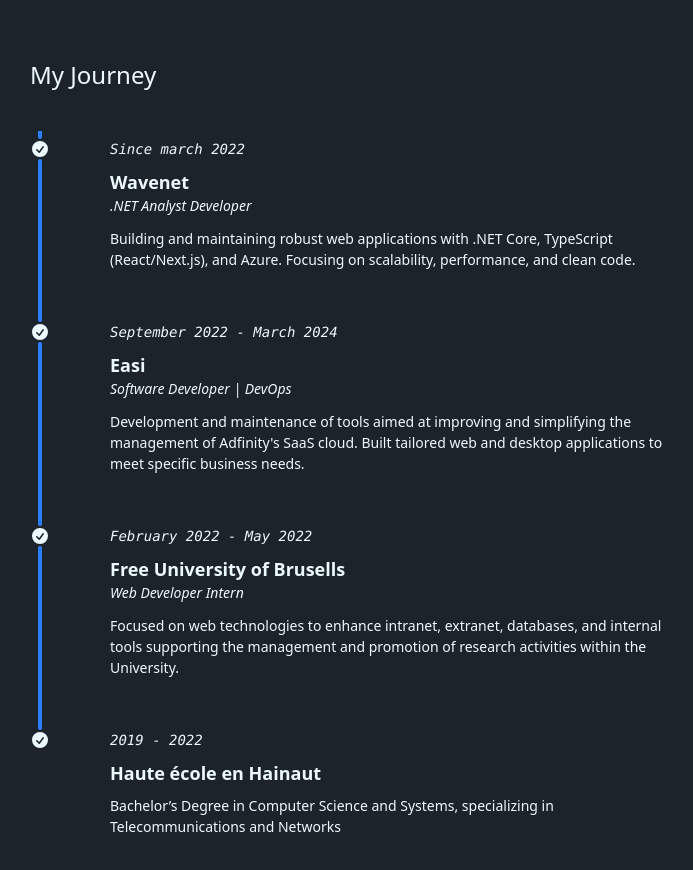
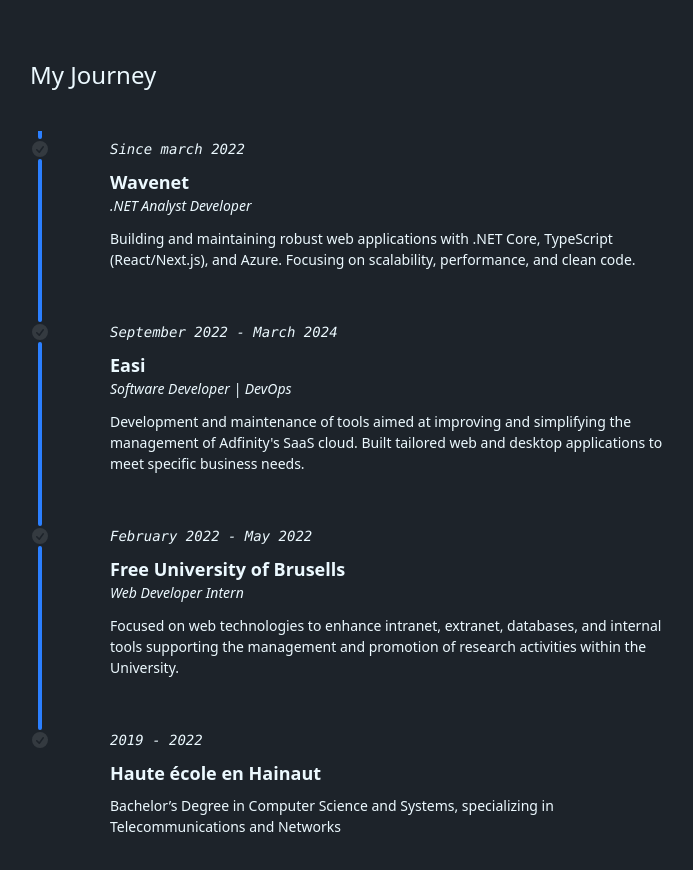
Before and after one commit to h0livier/nuxt-portfolio, a Nuxt app: page / in a window 1280 px wide. Shown: the part 1040-1910 px from the top of the page, without its empty margins (290-983 px from the left). Built offline with nearby package versions, Linux system fonts and the light colour scheme.

Commit message:
changed style to white

```diff
--- a/components/timeline.vue
+++ b/components/timeline.vue
@@ -17,7 +17,7 @@ const experiences = ref(props.experiences)
         <li v-for="experience in experiences">
             <hr class="bg-blue-500" />
             <div class="timeline-middle">
-                <svg xmlns="http://www.w3.org/2000/svg" viewBox="0 0 20 20" fill="currentColor" class="h-5 w-5">
+                <svg xmlns="http://www.w3.org/2000/svg" viewBox="0 0 20 20" fill="#343a40" class="h-5 w-5">
                     <path fill-rule="evenodd"
                         d="M10 18a8 8 0 100-16 8 8 0 000 16zm3.857-9.809a.75.75 0 00-1.214-.882l-3.483 4.79-1.88-1.88a.75.75 0 10-1.06 1.061l2.5 2.5a.75.75 0 001.137-.089l4-5.5z"
                         clip-rule="evenodd" />
@@ -40,7 +40,7 @@ const experiences = ref(props.experiences)
         <li v-for="education in educations">
             <hr class="bg-blue-500" />
             <div class="timeline-middle">
-                <svg xmlns="http://www.w3.org/2000/svg" viewBox="0 0 20 20" fill="currentColor" class="h-5 w-5">
+                <svg xmlns="http://www.w3.org/2000/svg" viewBox="0 0 20 20" fill="#343a40" class="h-5 w-5">
                     <path fill-rule="evenodd"
                         d="M10 18a8 8 0 100-16 8 8 0 000 16zm3.857-9.809a.75.75 0 00-1.214-.882l-3.483 4.79-1.88-1.88a.75.75 0 10-1.06 1.061l2.5 2.5a.75.75 0 001.137-.089l4-5.5z"
                         clip-rule="evenodd" />
--- a/pages/index.vue
+++ b/pages/index.vue
@@ -35,13 +35,13 @@ const educations: Place[] = [
             <div class="mt-[10vh] md:my-2">
                 <h2 class="text-2xl mb-5">What drives me</h2>
                 <div class="flex flex-col gap-4 lg:flex-row lg:gap-8">
-                    <div class="grow card bg-base-300">
+                    <div class="grow card bg-base-200 shadow-md">
                         <div class="card-body">
                             <p class="text-xl"><b>Solving Problems</b></p>
                             <p>I enjoy building user-friendly and efficient web applications that solve real problems.</p>
                         </div>
                     </div>
-                    <div class="grow card bg-base-300">
+                    <div class="grow card bg-base-200 shadow-md">
                         <div class="card-body">
                             <p  class="text-xl"><b>Automation & Creating Tools</b></p>
                             <p>Turning small ideas into practical solutions is what keeps me curious and motivated.</p>
```
